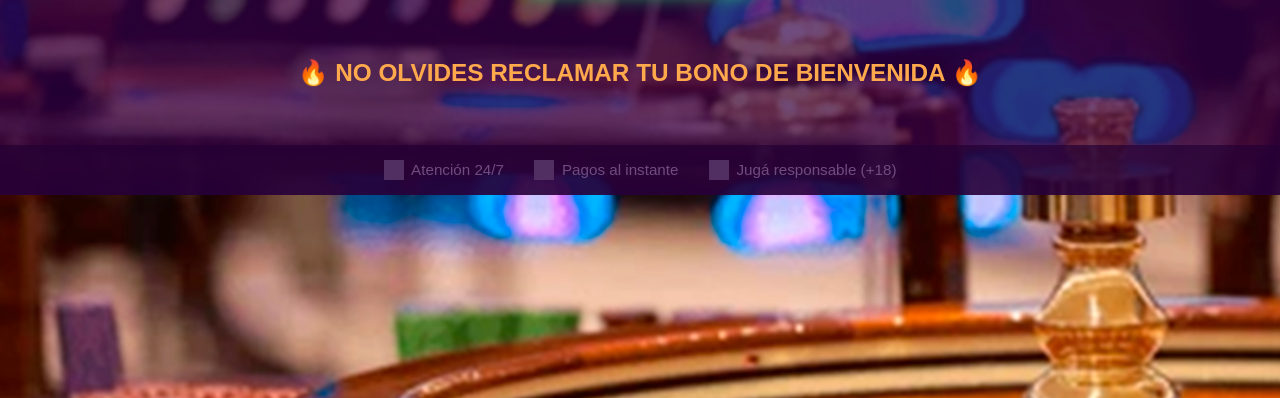
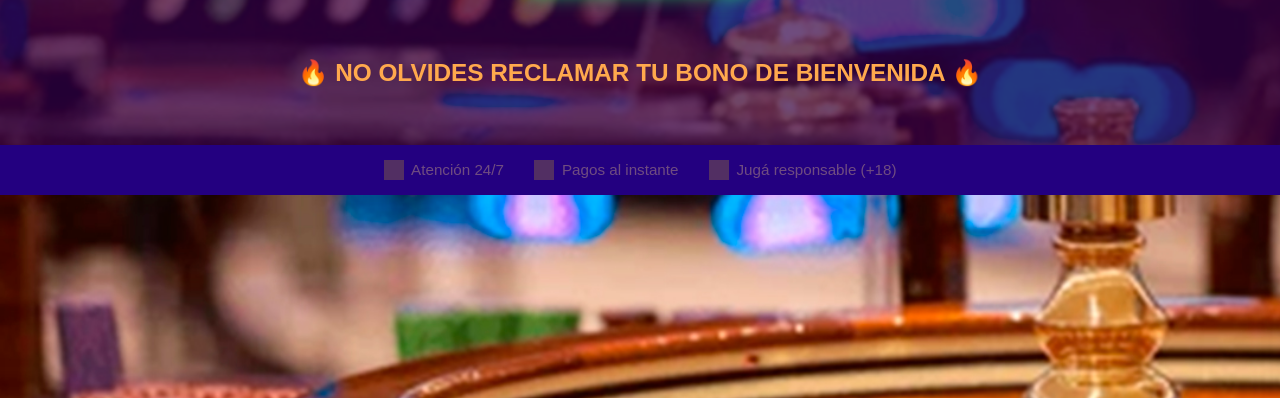
Before and after one commit to hectort2000/elmon-landing7, a plain HTML site: page index.html in a window 1280 px wide. Shown: the part 402-800 px from the top of the page. Drawn offline with Linux system fonts and the light colour scheme; grey boxes are pictures that could not be loaded.

Commit message:
Update index.html

```diff
--- a/index.html
+++ b/index.html
@@ -122,7 +122,7 @@ src="https://www.facebook.com/tr?id=682202701426206&ev=PageView&noscript=1"
     }
 
     .footer {
-      background-color: rgba(0, 0, 0, 0.7);
+      background-color: rgba(0, 0, 255, 1);
       padding: 1em 0;
       display: flex;
       justify-content: center;
```
